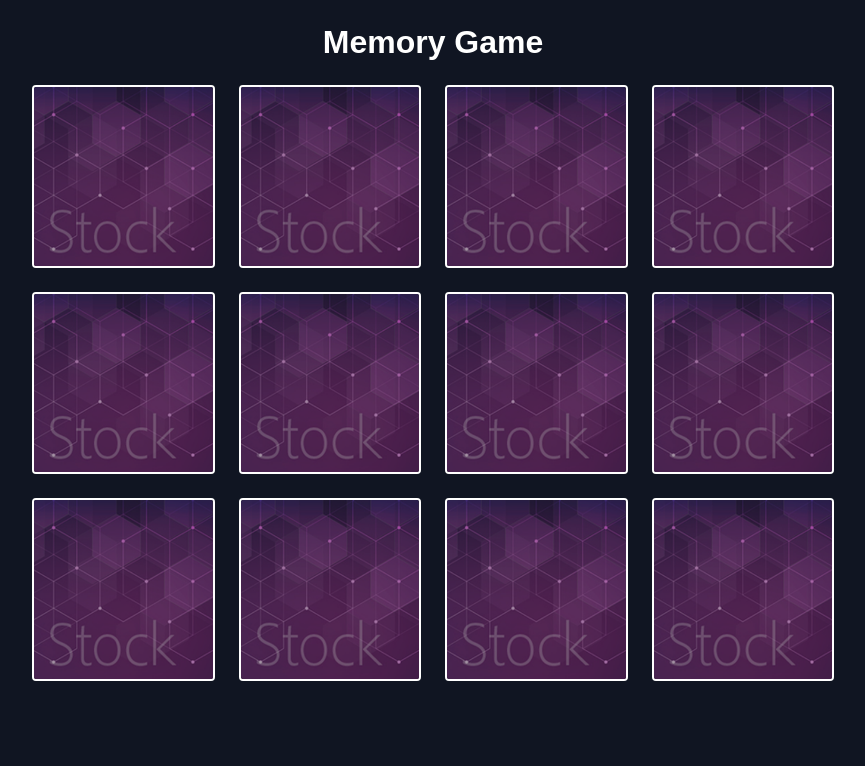
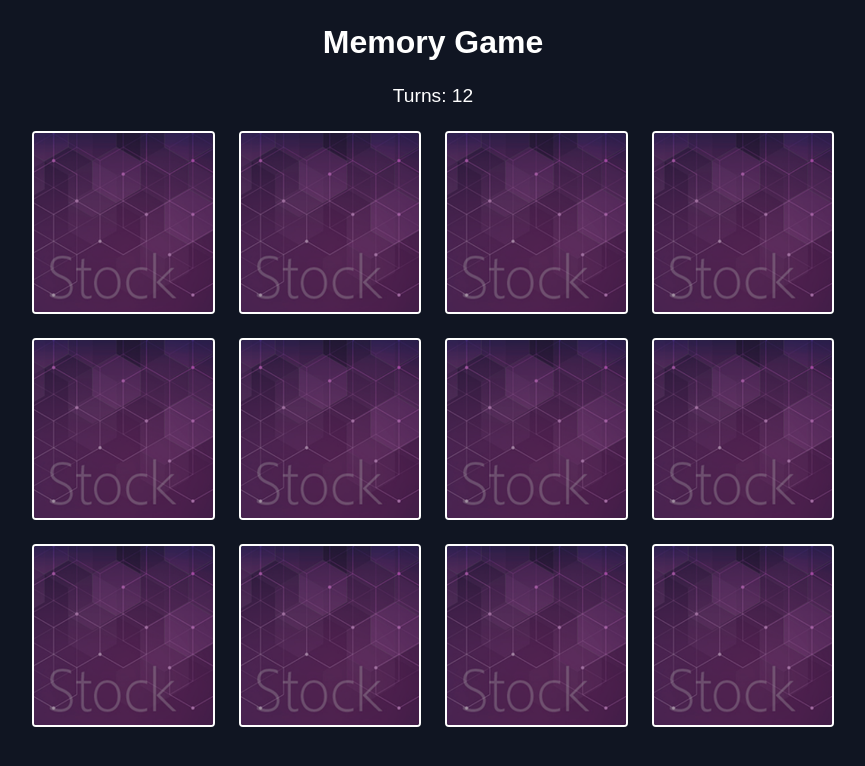
Before and after one commit to Arseniyboss/memory-game, a React (Vite) app: page / in a window 1280 px wide. Shown: the top 766 px of the page, without its empty margins (207-1072 px from the left). Built offline with nearby package versions, Linux system fonts and the light colour scheme.

Commit message:
reset the game after all turns have been used

```diff
--- a/src/App.tsx
+++ b/src/App.tsx
@@ -1,76 +1,16 @@
-import { useState, useEffect } from 'react'
-import { ShuffledCard, Choice } from './types'
-import { getShuffledCards } from './utils'
-import { initialCards } from './cards'
-import { Container, Heading, CardContainer } from './styles'
+import { useGameContext } from './GameContext'
+import { Container, CardContainer } from './styles'
 import Card from './components/Card'
 
 const App = () => {
-  const [cards, setCards] = useState<ShuffledCard[]>([])
-  const [choiceOne, setChoiceOne] = useState<Choice>(null)
-  const [choiceTwo, setChoiceTwo] = useState<Choice>(null)
-  const [disabled, setDisabled] = useState(false)
-
-  const isFlipped = (card: ShuffledCard) => {
-    return card === choiceOne || card === choiceTwo || card.matched
-  }
-
-  const shuffleCards = () => {
-    const shuffledCards = getShuffledCards(initialCards)
-    setCards(shuffledCards)
-  }
-
-  const flipMatchingCards = () => {
-    const updatedCards = cards.map((card) => {
-      return card.img === choiceOne?.img ? { ...card, matched: true } : card
-    })
-    setCards(updatedCards)
-    resetTurn()
-  }
-
-  const resetTurn = () => {
-    setDisabled(false)
-    setChoiceOne(null)
-    setChoiceTwo(null)
-  }
-
-  const handleChoice = (card: ShuffledCard) => {
-    if (disabled || card.matched || choiceOne?.id === card.id) return
-    choiceOne ? setChoiceTwo(card) : setChoiceOne(card)
-  }
-
-  useEffect(() => {
-    shuffleCards()
-  }, [])
-
-  useEffect(() => {
-    if (!choiceOne || !choiceTwo) return
-    setDisabled(true)
-    if (choiceOne.img === choiceTwo.img) {
-      return flipMatchingCards()
-    }
-    const timeout = setTimeout(() => resetTurn(), 1000)
-    return () => clearTimeout(timeout)
-  }, [choiceOne, choiceTwo, cards])
-
-  useEffect(() => {
-    const isGameOver = cards.every((card) => card.matched)
-    if (isGameOver) {
-      const timeout = setTimeout(() => shuffleCards(), 3000)
-      return () => clearTimeout(timeout)
-    }
-  }, [cards])
+  const { cards, turns } = useGameContext()
   return (
     <Container>
-      <Heading>Memory Game</Heading>
+      <h1>Memory Game</h1>
+      <p>Turns: {turns}</p>
       <CardContainer>
         {cards.map((card) => (
-          <Card
-            key={card.id}
-            card={card}
-            flipped={isFlipped(card)}
-            handleChoice={handleChoice}
-          />
+          <Card key={card.id} card={card} />
         ))}
       </CardContainer>
     </Container>
--- /dev/null
+++ b/src/GameContext.tsx
@@ -0,0 +1,110 @@
+import { ReactNode, createContext, useContext, useState, useEffect } from 'react'
+import { Card, Choice } from '@/types'
+import { getShuffledCards } from '@/utils'
+
+type GameContextType = {
+  cards: Card[]
+  turns: number
+  isFlipped: (card: Card) => boolean
+  handleChoice: (card: Card) => void
+}
+
+type Props = {
+  children: ReactNode
+}
+
+const GameContext = createContext<GameContextType | null>(null)
+
+// TODO: disable clicking on cards after the game is over
+
+export const GameContextProvider = ({ children }: Props) => {
+  const [cards, setCards] = useState<Card[]>(() => getShuffledCards())
+  const [choiceOne, setChoiceOne] = useState<Choice>(null)
+  const [choiceTwo, setChoiceTwo] = useState<Choice>(null)
+  const [turns, setTurns] = useState<number>(12)
+  const [isTurnActive, setIsTurnActive] = useState<boolean>(false)
+
+  const isFlipped = (card: Card) => {
+    return card === choiceOne || card === choiceTwo || card.matched
+  }
+
+  const isGameWon = () => {
+    return cards.every((card) => card.matched)
+  }
+
+  const isGameLost = () => {
+    const unmatchedCards = cards.filter((card) => !card.matched)
+    const unmatchedPairs = unmatchedCards.length / 2
+    return unmatchedPairs > turns
+  }
+
+  const flipMatchingCards = () => {
+    const updatedCards = cards.map((card) => {
+      return card.img === choiceOne?.img ? { ...card, matched: true } : card
+    })
+    setCards(updatedCards)
+    resetTurn()
+  }
+
+  const resetTurn = () => {
+    setTurns((turns) => turns - 1)
+    setIsTurnActive(false)
+    setChoiceOne(null)
+    setChoiceTwo(null)
+  }
+
+  const resetGame = () => {
+    const shuffledCards = getShuffledCards()
+    setCards(shuffledCards)
+    setTurns(12)
+  }
+
+  const handleChoice = (card: Card) => {
+    if (isTurnActive || isGameLost() || card.matched || choiceOne?.id === card.id) return
+    choiceOne ? setChoiceTwo(card) : setChoiceOne(card)
+  }
+
+  const handleGameOver = () => {
+    resetGame()
+    if (isGameWon()) {
+      alert('You Win!')
+    }
+    if (isGameLost()) {
+      alert('Game Over!')
+    }
+  }
+
+  useEffect(() => {
+    if (!choiceOne || !choiceTwo) return
+    setIsTurnActive(true)
+    if (choiceOne.img === choiceTwo.img) {
+      return flipMatchingCards()
+    }
+    const timeout = setTimeout(resetTurn, 1000)
+    return () => clearTimeout(timeout)
+  }, [choiceOne, choiceTwo, cards])
+
+  useEffect(() => {
+    if (isGameLost() || isGameWon()) {
+      const timeout = setTimeout(handleGameOver, 1000)
+      return () => clearTimeout(timeout)
+    }
+  }, [cards, turns])
+
+  const value = {
+    cards,
+    turns,
+    isFlipped,
+    handleChoice,
+  }
+
+  return <GameContext.Provider value={value}>{children}</GameContext.Provider>
+}
+
+export const useGameContext = () => {
+  const context = useContext(GameContext)
+  if (!context) {
+    throw new Error('useGameContext must be used within a GameContextProvider')
+  }
+  return context
+}
--- a/src/cards.ts
+++ b/src/cards.ts
@@ -1,6 +1,8 @@
 import { Card } from './types'
 
-export const initialCards: Card[] = [
+type Cards = Omit<Card, 'id'>[]
+
+export const cards: Cards = [
   { img: '/img/helmet.png', matched: false },
   { img: '/img/potion.png', matched: false },
   { img: '/img/ring.png', matched: false },
--- a/src/components/Card.tsx
+++ b/src/components/Card.tsx
@@ -1,26 +1,23 @@
-import { ShuffledCard } from '@/types'
+import { Card as CardProps } from '@/types'
+import { useGameContext } from '@/GameContext'
 import { CardFrontImage, CardBackImage } from './styles'
 
 type Props = {
-  card: ShuffledCard
-  flipped: boolean
-  handleChoice: (card: ShuffledCard) => void
+  card: CardProps
 }
 
-const Card = ({ card, flipped, handleChoice }: Props) => {
-  const handleClick = () => {
-    handleChoice(card)
-  }
+const Card = ({ card }: Props) => {
+  const { handleChoice, isFlipped } = useGameContext()
   return (
     <article>
-      <CardFrontImage $flipped={flipped} src={card.img} alt='' />
+      <CardFrontImage $flipped={isFlipped(card)} src={card.img} alt="" />
       <CardBackImage
-        src='/img/cover.png'
-        alt=''
+        src="/img/cover.png"
+        alt=""
         width={300}
         height={300}
-        $flipped={flipped}
-        onClick={handleClick}
+        $flipped={isFlipped(card)}
+        onClick={() => handleChoice(card)}
       />
     </article>
   )
--- a/src/styles.tsx
+++ b/src/styles.tsx
@@ -3,12 +3,17 @@
 export const Container = styled.main`
   max-width: 850px;
   margin: 0 auto;
-`
 
-export const Heading = styled.h1`
-  margin-top: var(--spacing);
-  text-align: center;
-  color: #fff;
+  h1,
+  p {
+    margin-top: var(--spacing);
+    text-align: center;
+    color: white;
+  }
+
+  p {
+    font-size: 1.2rem;
+  }
 `
 
 export const CardContainer = styled.section`
--- a/src/utils.ts
+++ b/src/utils.ts
@@ -1,6 +1,6 @@
-import { Card } from './types'
+import { cards } from './cards'
 
-export const getShuffledCards = (cards: Card[]) => {
+export const getShuffledCards = () => {
   const shuffledCards = [...cards, ...cards]
     .sort(() => Math.random() - 0.5)
     .map((card) => ({ ...card, id: crypto.randomUUID() }))
```
Also changed, not shown: src/main.tsx (+4 -4 lines), src/types.ts (+2 -5 lines).
